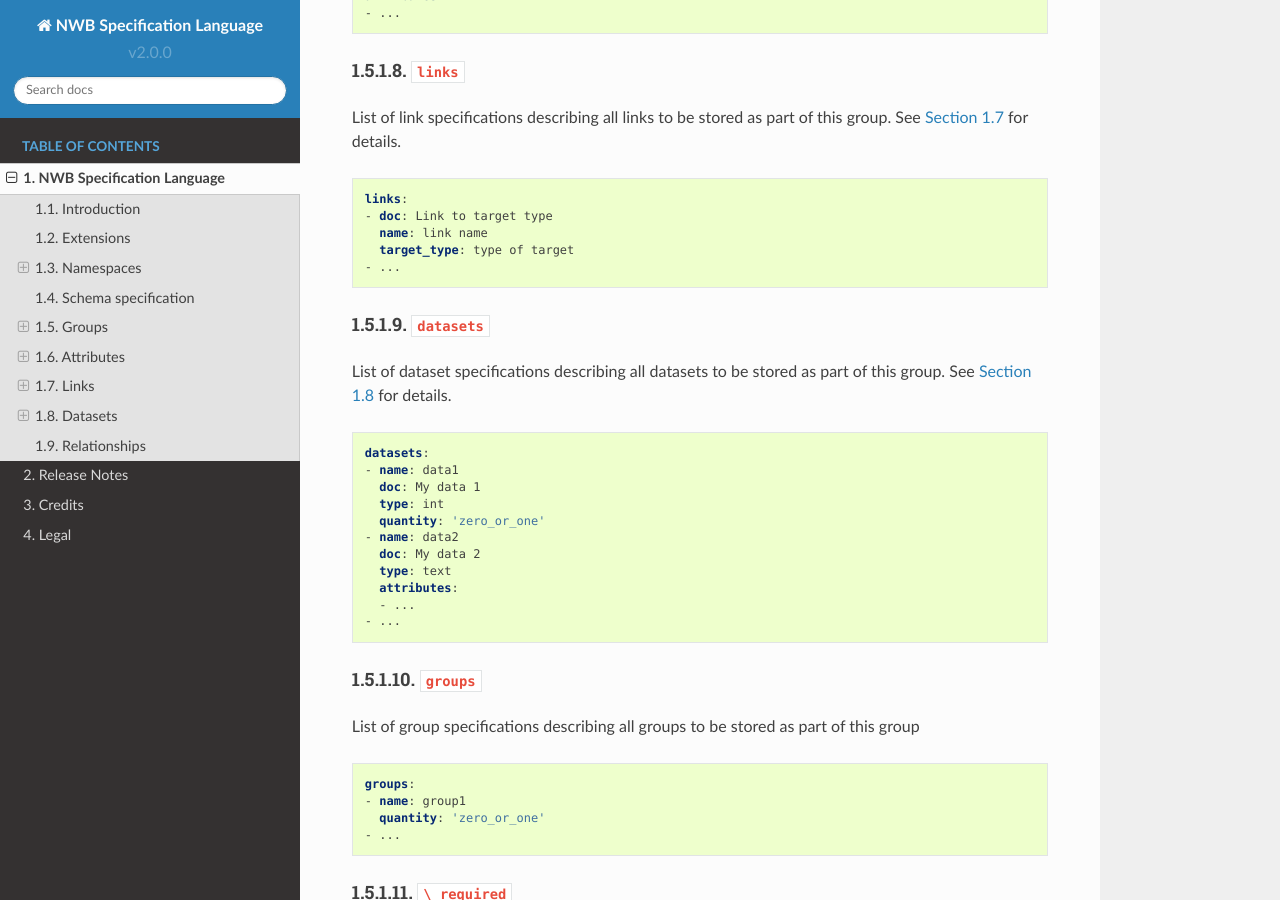
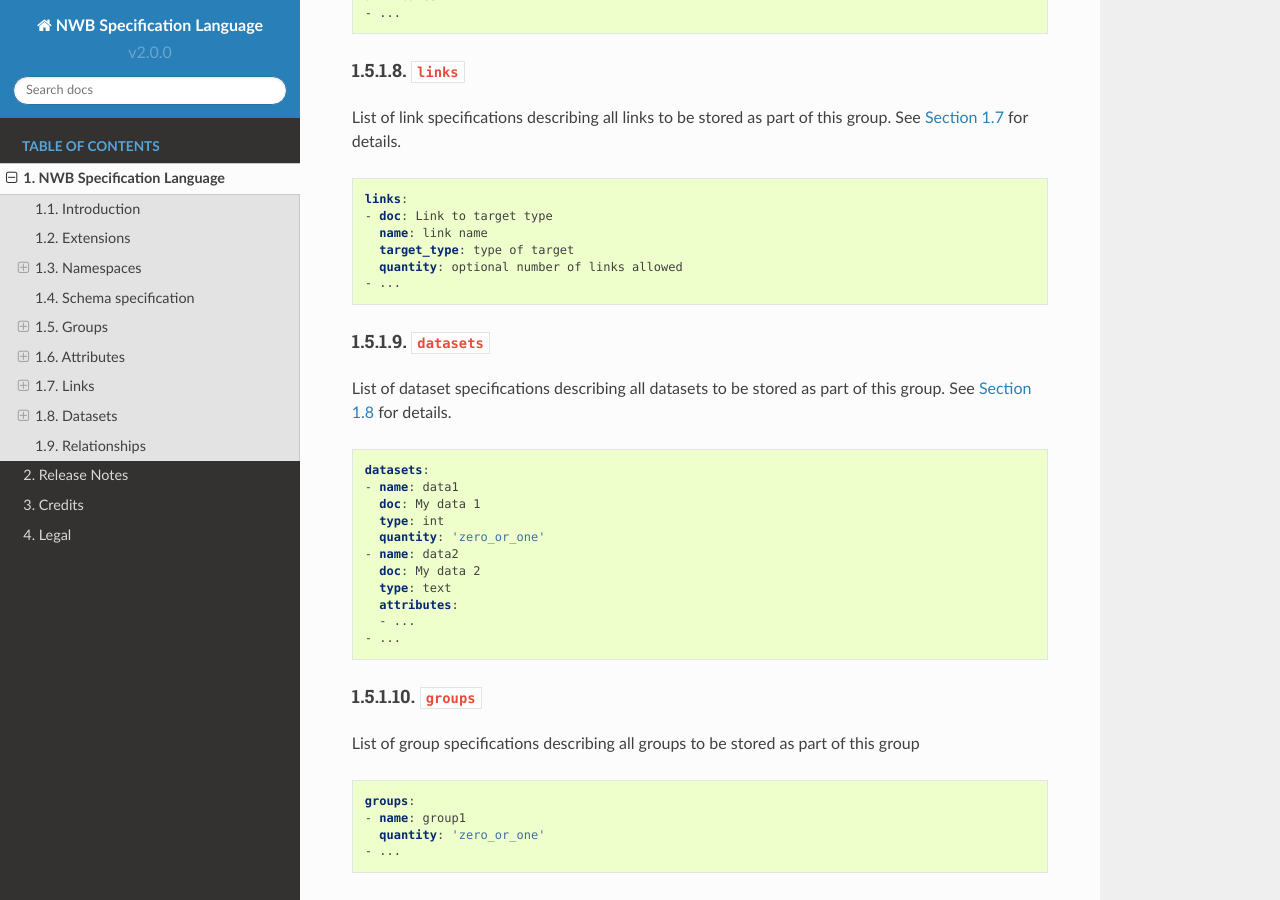
Before and after one commit to NeurodataWithoutBorders/nwb-schema, a Sphinx documentation site: the page built from docs/language/source/specification_language_description.rst, in a window 1280 px wide and 900 px high, scrolled down 8556 px. Built offline with Sphinx 7.4.7 and the Read the Docs theme 2.0.0, drawn with Linux system fonts in a browser that asks for light colours.

Commit message:
Update specification_language_description.rst

```diff
--- a/docs/language/source/specification_language_description.rst
+++ b/docs/language/source/specification_language_description.rst
@@ -435,6 +435,7 @@ See :numref:`sec-link-spec` for details.
     - doc: Link to target type
       name: link name
       target_type: type of target
+      quantity: optional number of links allowed
     - ...
 
 
```
